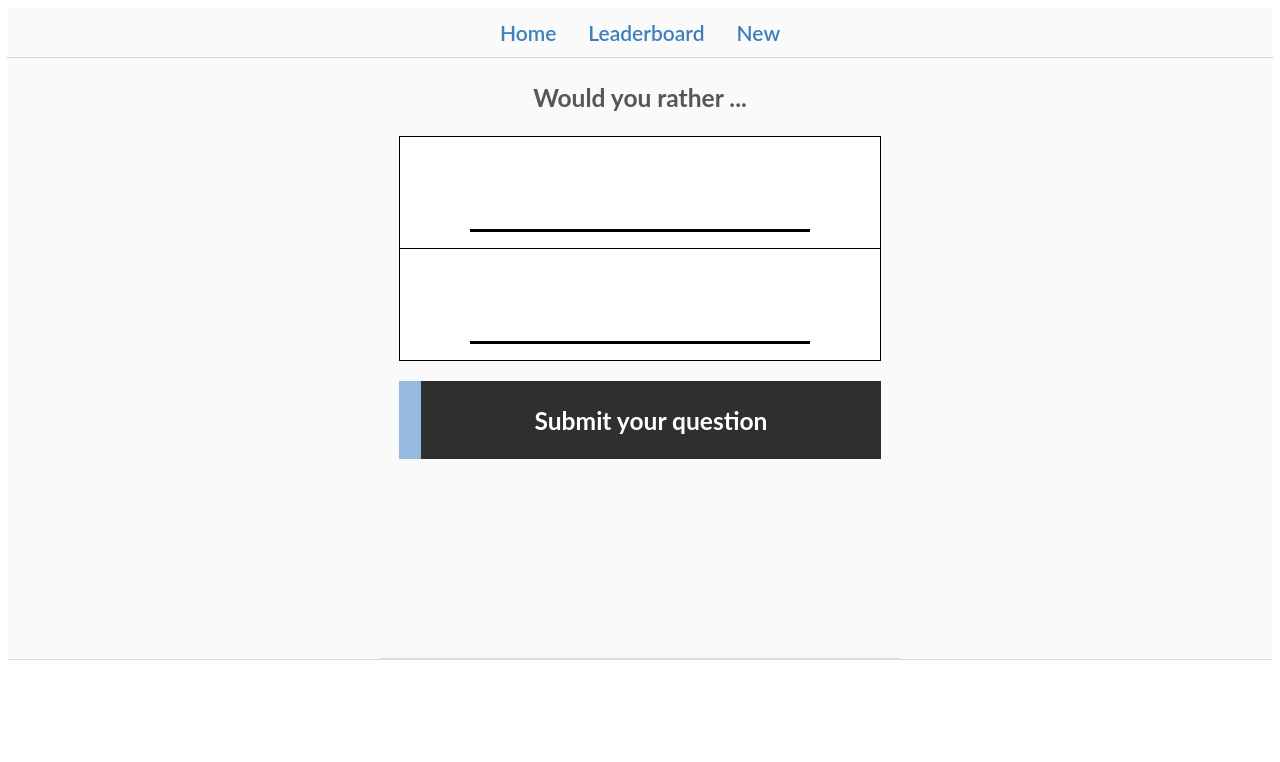
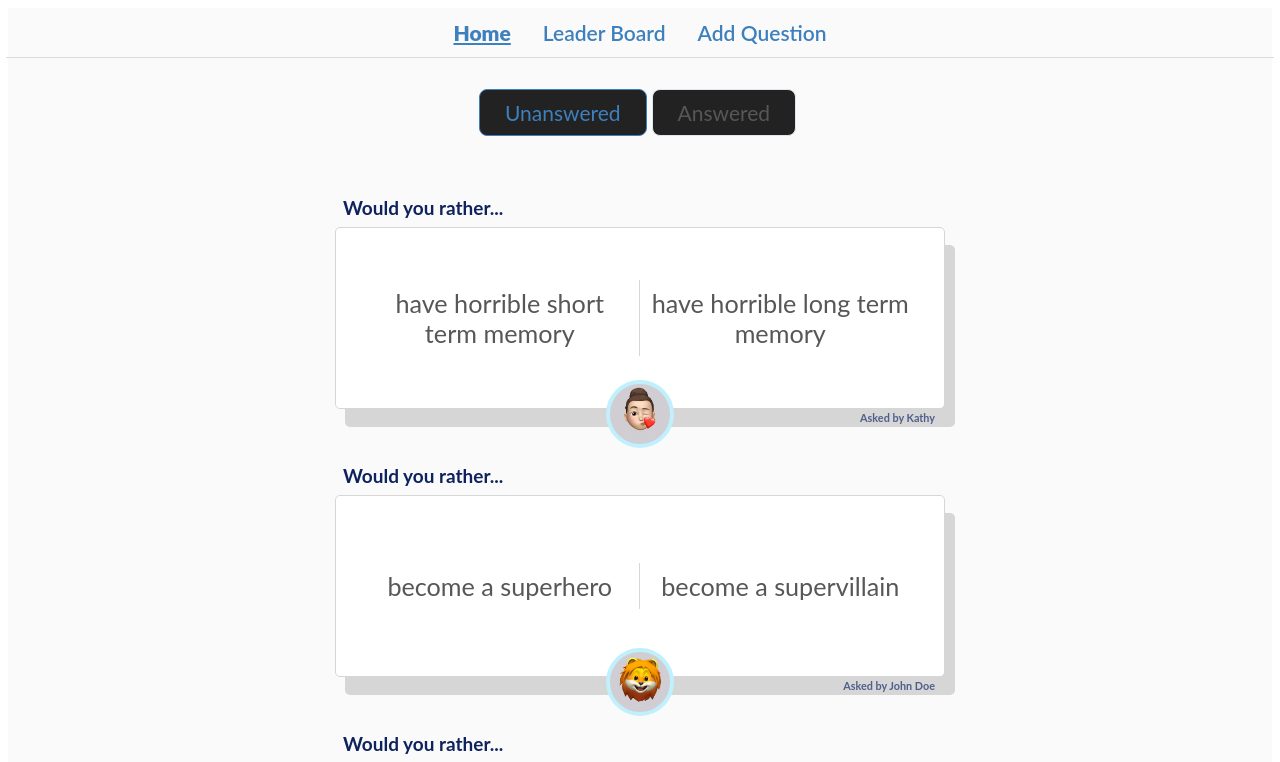
Before and after one commit to sonorone/reactnd-would-you-rather, a React (Create React App) app: page / in a window 1280 px wide. Shown: the top 762 px of the page. Built offline with nearby package versions, Linux system fonts and the light colour scheme.

Commit message:
added Question redirect after update

```diff
--- a/package.json
+++ b/package.json
@@ -10,6 +10,7 @@
     "react": "^16.13.0",
     "react-dom": "^16.13.0",
     "react-redux": "^7.2.0",
+    "react-router-dom": "^5.1.2",
     "react-scripts": "3.4.0",
     "redux": "^4.0.5",
     "redux-thunk": "^2.3.0"
--- a/src/actions/questions.js
+++ b/src/actions/questions.js
@@ -22,7 +22,7 @@ export function addQuestionAnswer(answer) {
 export function handleAddQuestionAnswer(answer) {
   return (dispatch) => {
     return saveQuestionAnswer(answer)
-      .then((answer) => {
+      .then(() => {
         dispatch(addQuestionAnswer(answer));
       })
       .catch((e) => {
--- a/src/actions/users.js
+++ b/src/actions/users.js
@@ -11,6 +11,6 @@ export function receiveUsers(users) {
 export function addUserAnswer(answer) {
   return {
     type: ADDED_USER_ANSWER,
-    answer // object props: userId, questionId, option
+    answer
   };
 }
--- a/src/components/App.js
+++ b/src/components/App.js
@@ -1,10 +1,12 @@
 import React, { Component } from 'react';
 import './App.css';
+import { BrowserRouter as Router, Route } from 'react-router-dom';
 import Nav from './Nav';
+import Home from './Home';
 // import Login from './Login';
-// import Home from './Home';
-// import Question from './Question';
 import NewQuestion from './NewQuestion';
+import Question from './Question';
+import Leaderboard from './Leaderboard';
 import { connect } from 'react-redux';
 import { getData } from '../actions/shared';
 
@@ -15,15 +17,15 @@ class App extends Component {
 
   render() {
     return (
-      <div className='App'>
-        <div className='App-header'>
+      <Router>
+        <div className='App App-header'>
           <Nav />
-          <NewQuestion />
-          {/* <Question /> */}
-          {/* <Home /> */}
-          {/* {this.props.authedUser === null ? <Login /> : <Home />} */}
+          <Route path='/' exact component={Home} />
+          <Route path='/new' component={NewQuestion} />
+          <Route path='/leaderboard' component={Leaderboard} />
+          <Route path='/questions/:id' component={Question} />
         </div>
-      </div>
+      </Router>
     );
   }
 }
--- a/src/components/ClosedCard.js
+++ b/src/components/ClosedCard.js
@@ -1,11 +1,12 @@
 import React from 'react';
+import { Link } from 'react-router-dom';
 import './Card.css';
 
 function ClosedCard(props) {
   const { id, author, optionOne, optionTwo } = props;
   return (
     <div className='card'>
-      <a href={`/questions/${id}`}>
+      <Link to={`/questions/${id}`}>
         <div className='title'>Would you rather...</div>
         <div className='card-shell card-link'>
           <div className='option border'>{optionOne}</div>
@@ -22,7 +23,7 @@ function ClosedCard(props) {
             src={author.avatarURL}
           ></img>
         </div>
-      </a>
+      </Link>
     </div>
   );
 }
--- a/src/components/Home.js
+++ b/src/components/Home.js
@@ -9,10 +9,6 @@ class Home extends React.Component {
   state = {
     filter: 'Unanswered'
   };
-
-  // componentDidMount() {
-  //   this.props.dispatch(getData());
-  // }
 
   handleOptionChange = (e) => {
     this.setState({
--- /dev/null
+++ b/src/components/Leaderboard.js
@@ -0,0 +1,8 @@
+import React from 'react';
+import Message from './Message';
+
+const Leaderboard = () => {
+  return <Message text='Leader Board' />;
+};
+
+export default Leaderboard;
--- a/src/components/Nav.css
+++ b/src/components/Nav.css
@@ -5,6 +5,7 @@
   flex-direction: row;
   justify-content: center;
   align-items: center;
+  font-weight: 300;
   border-bottom: 1px solid rgb(218, 218, 218);
   padding: 2px;
 }
@@ -12,3 +13,7 @@
 .block {
   padding: 10px;
 }
+.nav-link-active {
+  font-weight: 900;
+  text-decoration: underline;
+}
--- a/src/components/Nav.js
+++ b/src/components/Nav.js
@@ -1,38 +1,35 @@
 import React from 'react';
-// import Avatar from 'avataaars';
+import { NavLink } from 'react-router-dom';
 import './Nav.css';
 
 const Nav = () => {
   return (
-    <div className='top-nav'>
-      {/* <Avatar
-        className='block'
-        style={{ width: '40px', height: '80px' }}
-        avatarStyle=''
-        topType='Hat'
-        accessoriesType='Round'
-        hairColor='Blonde'
-        facialHairType='BeardMagestic'
-        facialHairColor='Brown'
-        clotheType='CollarSweater'
-        clotheColor='PastelRed'
-        eyeType='Happy'
-        eyebrowType='Default'
-        mouthType='Grimace'
-        skinColor='DarkBrown'
-      /> */}
+    <nav className='top-nav'>
       <div className='block'>
-        <a className='App-link' href='/'>
+        <NavLink
+          className='App-link'
+          to='/'
+          exact
+          activeClassName='nav-link-active'
+        >
           Home
-        </a>
-        <a className='App-link' href='/leaderboard'>
-          Leaderboard
-        </a>
-        <a className='App-link' href='/new'>
-          New
-        </a>
+        </NavLink>
+        <NavLink
+          className='App-link'
+          to='/leaderboard'
+          activeClassName='nav-link-active'
+        >
+          Leader Board
+        </NavLink>
+        <NavLink
+          className='App-link'
+          to='/new'
+          activeClassName='nav-link-active'
+        >
+          Add Question
+        </NavLink>
       </div>
-    </div>
+    </nav>
   );
 };
 
--- a/src/components/Question.js
+++ b/src/components/Question.js
@@ -1,37 +1,34 @@
 import React from 'react';
-// import Button from './Button';
 import Message from './Message';
 import TwoOptionRadioComponent from './TwoOptionRadioComponent';
+import { handleAddQuestionAnswer } from '../actions/questions';
 import { addUserAnswer } from '../actions/users';
-import { handleAddQuestionAnswer } from '../actions/questions';
+import { connect } from 'react-redux';
+import { Redirect } from 'react-router-dom';
 
-import { connect } from 'react-redux';
 class Question extends React.Component {
   state = {
-    option: 'init'
+    option: ''
   };
-
   handleOption = (e) => {
     e.preventDefault();
 
-    const userId = this.props.authedUser;
-    const questionId = this.props.question.id;
-    const option = e.target.value;
-    console.log(userId, questionId, option);
+    const authedUser = this.props.authedUser;
+    const qid = this.props.question.id;
+    const answer = e.target.value;
 
-    this.props.dispatch(
-      handleAddQuestionAnswer({ userId, questionId, option })
-    );
+    this.props.dispatch(handleAddQuestionAnswer({ authedUser, qid, answer }));
+    this.props.dispatch(addUserAnswer({ authedUser, qid, answer }));
 
     this.setState({
-      option: e.target.value
+      option: answer
     });
   };
 
-  handleSubmit = () => {};
-
   render() {
     const { question } = this.props;
+
+    if (this.state.option !== '') return <Redirect to='/' />;
 
     return (
       <React.Fragment>
@@ -43,19 +40,18 @@ class Question extends React.Component {
               optionTwo={question.optionTwo.text}
               handleOptionSelect={(e) => this.handleOption(e)}
             />
-            {/* <Button text='Submit your answer' handleClick={this.handleSubmit} /> */}
           </form>
         ) : (
-          <div>User must be logged in to see a question.</div>
+          <Message text='Loading' />
         )}
       </React.Fragment>
     );
   }
 }
 
-function mapStateToProps({ authedUser, questions }, id) {
-  // FIXME: get ID from URL
-  const question = questions['6ni6ok3ym7mf1p33lnez'];
+function mapStateToProps({ authedUser, questions }, props) {
+  const { id } = props.match.params;
+  const question = questions[id];
 
   return {
     authedUser,
--- a/src/reducers/questions.js
+++ b/src/reducers/questions.js
@@ -18,7 +18,7 @@ export default function questions(state = {}, action) {
       };
 
     case ADD_QUESTION_ANSWER:
-      const questionId = action.answer.questionId;
+      const questionId = action.answer.qid;
       const votes =
         action.answer.option === 'optionOne'
           ? state[questionId].optionOne.votes
--- a/src/reducers/users.js
+++ b/src/reducers/users.js
@@ -8,15 +8,15 @@ export default function users(state = {}, action) {
         ...action.users
       };
     case ADDED_USER_ANSWER:
-      const userId = action.answer.userId;
-      const questionId = action.answer.questionId;
+      const userId = action.answer.authedUser;
+      const questionId = action.answer.qid;
       return {
         ...state,
         [userId]: {
           ...state[userId],
           answers: {
             ...state[userId].answers,
-            [questionId]: action.answer.option
+            [questionId]: action.answer.answer
           }
         }
       };
```
Also changed, not shown: 1 other file (tests, documents, lock files or other folders).
